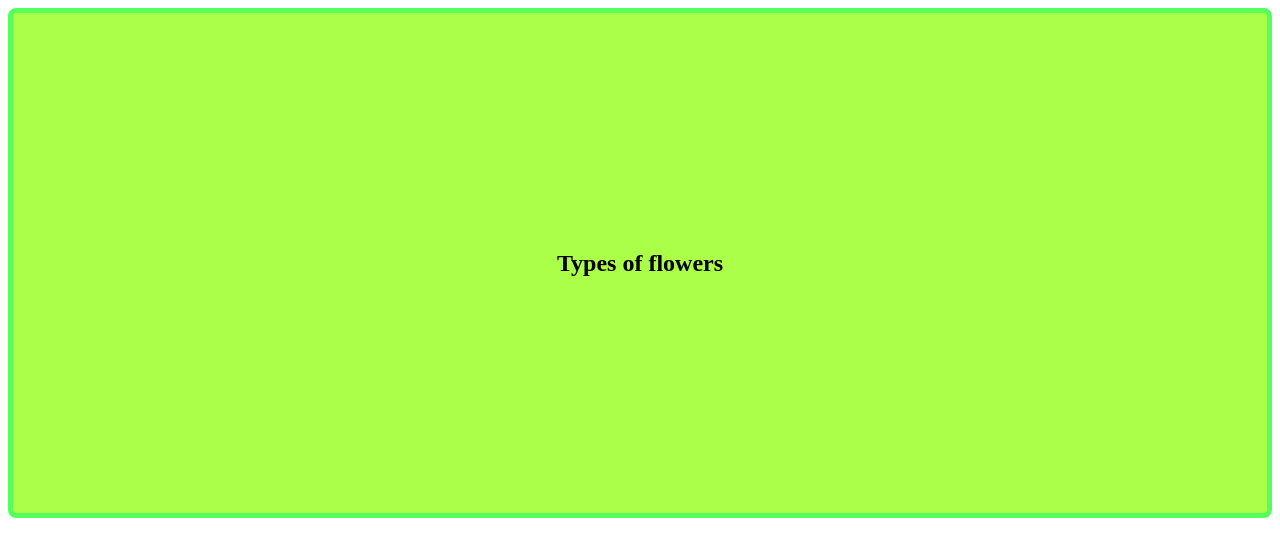
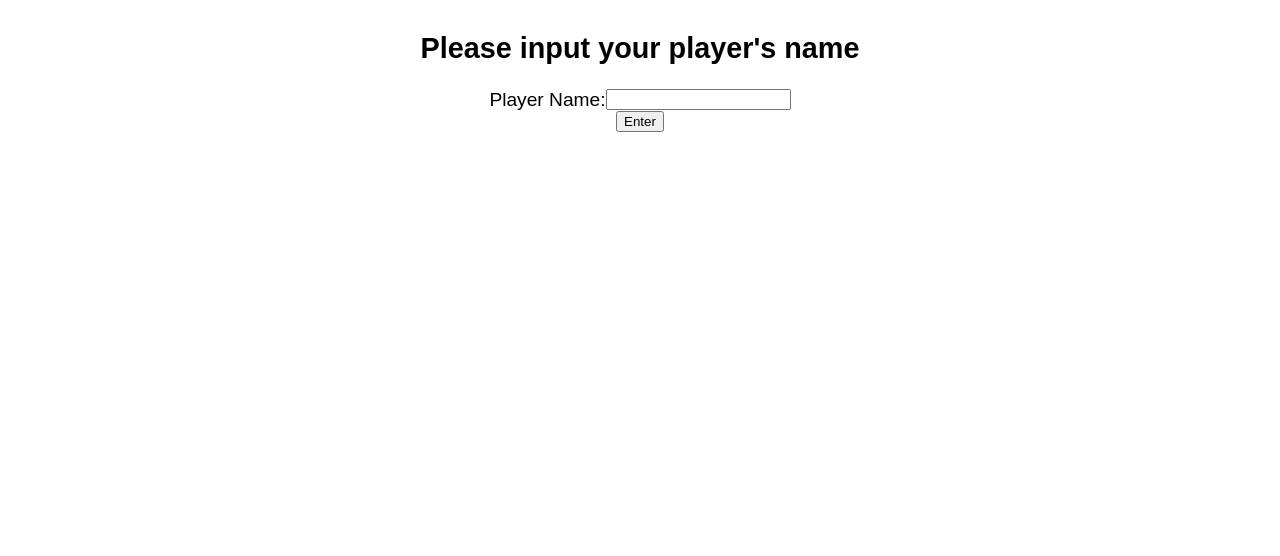
Before and after one commit to Ziba20/Project, a plain HTML site: page index.html in a window 1280 px wide. Drawn offline with Linux system fonts and the light colour scheme.

Commit message:
add all code lang

```diff
--- a/index.html
+++ b/index.html
@@ -1,15 +1,31 @@
 <!DOCTYPE html>
 <html lang ="en">
     <head>
-            <link rel="stylesheet" href="style.css">
-            <title> Types of Flowers </title>
+
+        <meta charset="UTF-8">
+        <link rel="stylesheet" href="style.css">
+        <script src="script.js"></script>
+        <title> Game </title>
     </head>
 
     <body>
-    <section class = "Flower">
-            <h1> Types of flowers</h1>
+
+        <div class = "Title">
+
+    <section class = "Input">
+            <h1> Please input your player's name</h1>
+
     </section>
 
+    <form class = "player">
+        <label for = "fplayer"> Player Name: </label>
+        <input type="text" class="fplayer" name = "fplayer">
+    </form>
+
+    <section class = "bEnter">
+        <button onclick="location.href='about.html'">Enter</button>
+    </section>
+        </div>
 
 
     </body>
--- /dev/null
+++ b/script.js
@@ -0,0 +1,13 @@
+const title1 = document.getElementByClassName("fplayer");
+let result = "document.getElementsByClassName('fplayer')";
+for (const el of title1) {
+  result += `\n ${el.textContent}`;
+}
+
+
+
+
+document.getElementByClassName("playerName").value = result;
+
+
+//document.getElementByClassName("bEnter").addEventListener("click", iOutput);
--- a/style.css
+++ b/style.css
@@ -1,15 +1,28 @@
+.Title {
+  border-width: 500px;
+}
 
 
+.Input {
+  font: 1.2em sans-serif;
 
-
-.Flower {
-  border: 5px solid rgb(84, 255, 93);
-  border-radius: 0.5em;
-  font: 1.2em sans-serif rgb(255, 255, 255);
-  background-color: rgb(172, 255, 72);
-
-  height: 500px;
   display: flex;
   align-items: center;
   justify-content: center;
 }
+
+.player {
+  font: 1.2em sans-serif;
+
+  display: flex;
+  align-items: center;
+  justify-content: center;
+}
+
+.bEnter {
+  font: 1.2em sans-serif;
+
+  display: flex;
+  align-items: center;
+  justify-content: center;
+}
```
Also changed, not shown: about.html (added, +13 -0 lines).
